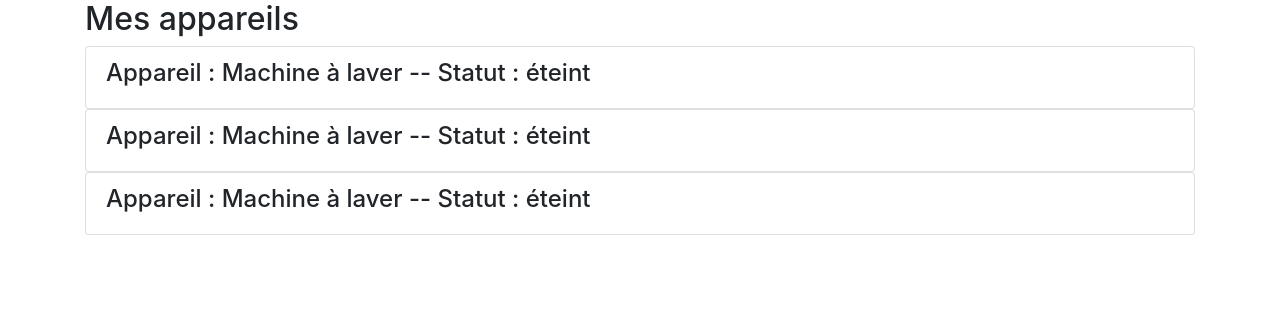
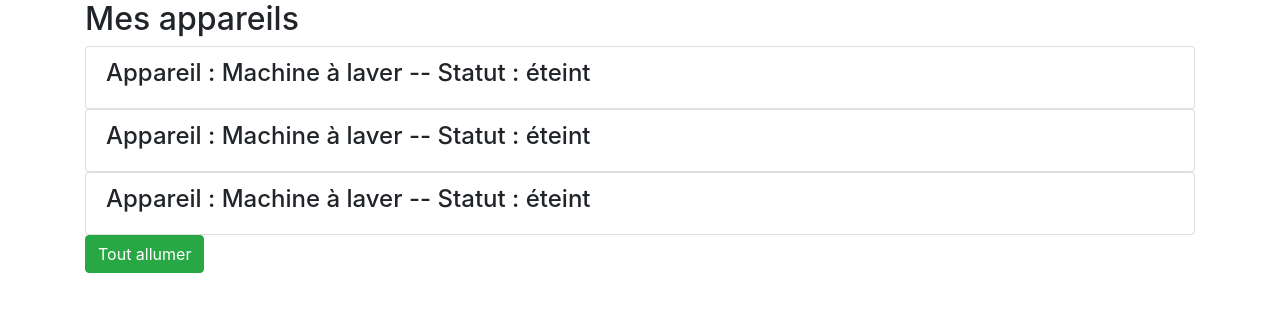
Before and after one commit to maxson007/tuto-angular, an Angular app: page / in a window 1280 px wide. Shown: the top 312 px of the page. Built offline with nearby package versions, Linux system fonts and the light colour scheme.

Commit message:
Property binding

```diff
--- a/src/app/app.component.html
+++ b/src/app/app.component.html
@@ -7,6 +7,7 @@
         <app-appareil></app-appareil>
         <app-appareil></app-appareil>
       </ul>
+      <button class="btn btn-success" [disabled]="!isAuth">Tout allumer</button>
     </div>
   </div>
 </div>
--- a/src/app/app.component.ts
+++ b/src/app/app.component.ts
@@ -6,5 +6,16 @@
   styleUrls: ['./app.component.scss']
 })
 export class AppComponent {
-  title = 'my project';
+   _isAuth = false;
+  constructor() {
+    setTimeout(
+      () => {
+        this._isAuth = true;
+      }, 4000
+    );
+  }
+
+  get isAuth(): boolean {
+    return this._isAuth;
+  }
 }
```
